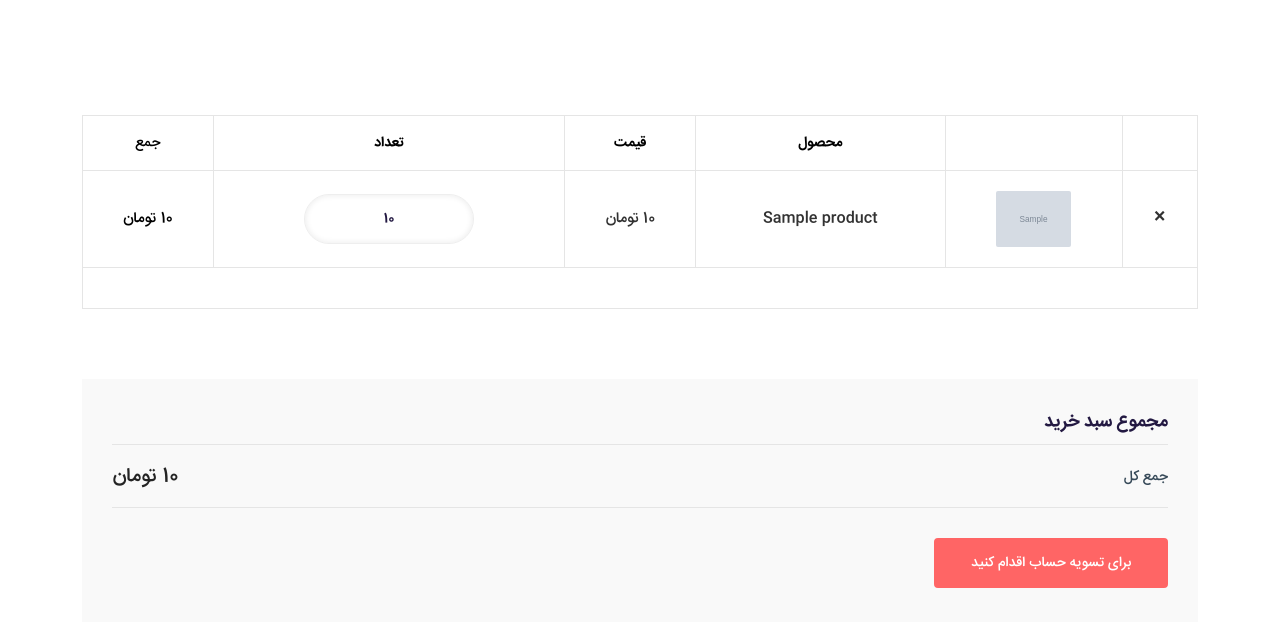
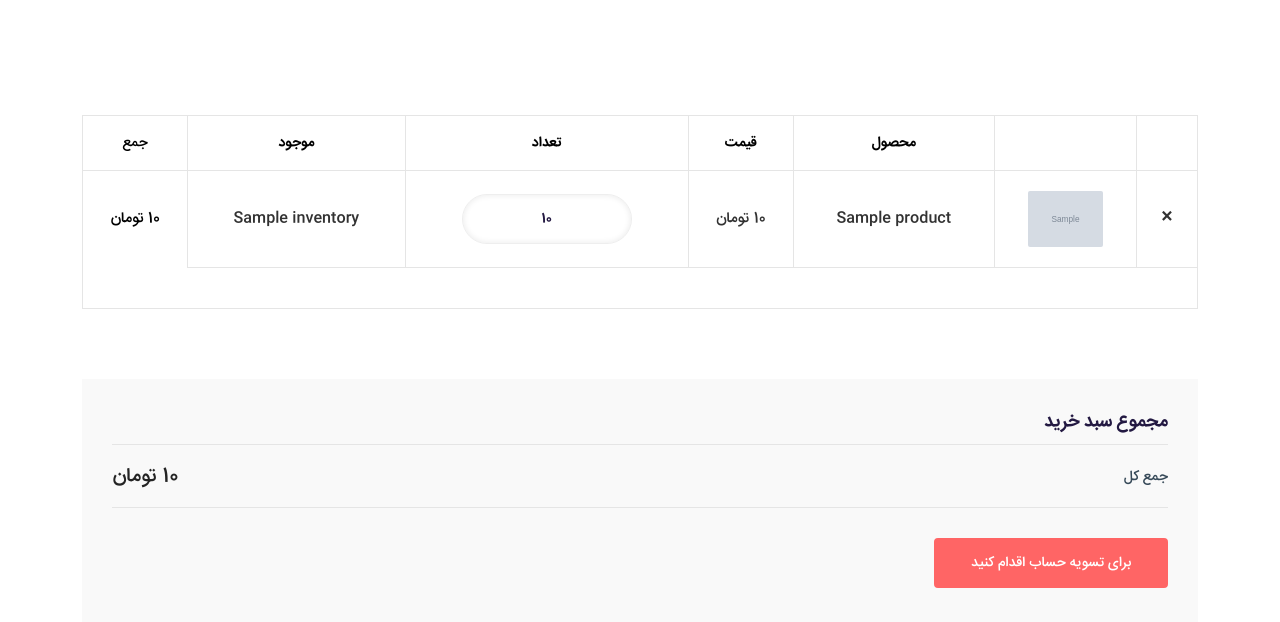
Before and after one commit to HjtDev/Cosmetic-Shop, a Django app: template cart/templates/product-cart.html in a window 1280 px wide. Shown: the part 228-850 px from the top of the page. Run offline with Django 5.2, Linux system fonts and the light colour scheme; the template is opened without the code that fills it: most values are stand-ins (such as "Sample title", 1, 10 or a date in 2020); grey boxes marked "Sample" are stand-in pictures; some libraries are stand-ins or nearby versions; some web fonts are replaced.

Commit message:
feat(inventory based order)
Now users are limited to order only if the product is available with that quantity in the inventory

```diff
--- a/cart/templates/product-cart.html
+++ b/cart/templates/product-cart.html
@@ -42,6 +42,7 @@
                                 <th class="product-name">محصول</th>
                                 <th class="product-price">قیمت</th>
                                 <th class="product-quantity">تعداد</th>
+                                <th class="product-quantity">موجود</th>
                                 <th class="product-subtotal">جمع</th>
                             </tr>
                             </thead>
@@ -73,6 +74,10 @@
                                                    data-slug="{{ item.product.slug }}" type="text" class="quantity"
                                                    title="Quantity" value="{{ item.quantity }}" min="1" max="{{ product.inventory }}">
                                         </div>
+                                    </td>
+                                    <td class="product-price">
+                                        <span id="available"
+                                              class="price">{{ item.product.inventory }}</span>
                                     </td>
                                     <td class="product-subtotal">
                                         <span id="total-{{ item.product.slug }}"
```
Also changed, not shown: order/views.py (+10 -0 lines).
